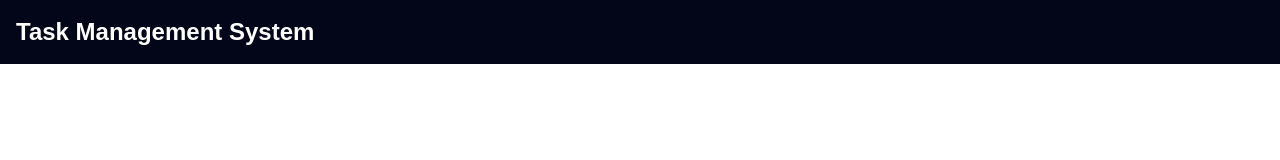
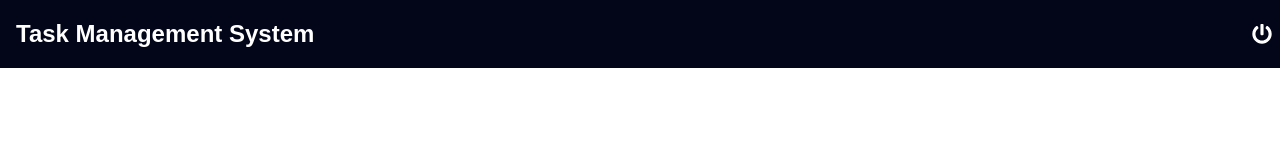
Before and after one commit to dSumitabha/tmsystem, a Next.js app: page / in a window 1280 px wide. Shown: the top 160 px of the page. Built offline with nearby package versions, Linux system fonts and the light colour scheme; no server answers.

Commit message:
logout button implemented

```diff
--- a/src/app/components/Header.jsx
+++ b/src/app/components/Header.jsx
@@ -1,8 +1,46 @@
-export default function Header(){
-    return(
-        <header className="sticky top-0 py-4 bg-slate-950">
+'use client';
+
+import { useRouter } from 'next/navigation';
+import { FaPowerOff } from 'react-icons/fa';
+import { toast } from 'sonner';
+
+export default function Header() {
+    const router = useRouter();
+
+    const handleLogout = async () => {
+        toast.promise(
+            fetch('/api/logout', {
+                method: 'GET',
+                credentials: 'same-origin',
+            }).then(async (response) => {
+                if (response.ok) {
+                    return 'Logout successful';
+                } else {
+                    throw new Error('Logout failed');
+                }
+            }),
+            {
+                loading: 'Logging out...',
+                success: 'Logout successful!',
+                error: 'Error logging out. Please try again.',
+            }
+        ).then(() => {
+            router.push('/login');
+        }).catch((error) => {
+            console.error(error);
+        });
+    };
+
+    return (
+        <header className="sticky top-0 py-4 bg-slate-950 flex justify-between items-center">
             <h1 className="text-white text-2xl font-bold pl-4">Task Management System</h1>
+            <button
+                onClick={handleLogout}
+                className="text-white text-xl p-2 rounded-full hover:bg-slate-800 transition"
+                title="Logout"
+            >
+                <FaPowerOff />
+            </button>
         </header>
-
-    )
+    );
 }
```
